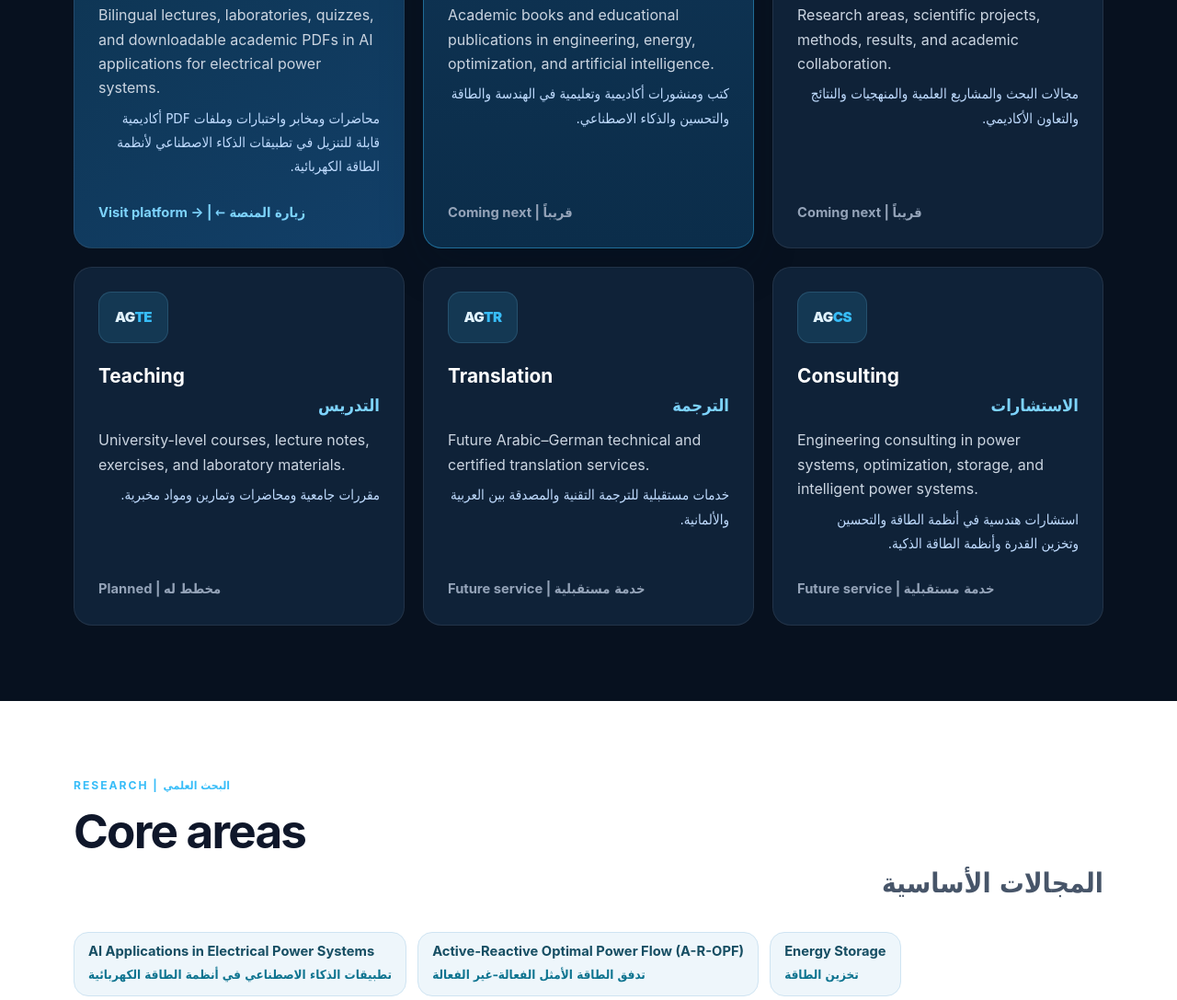
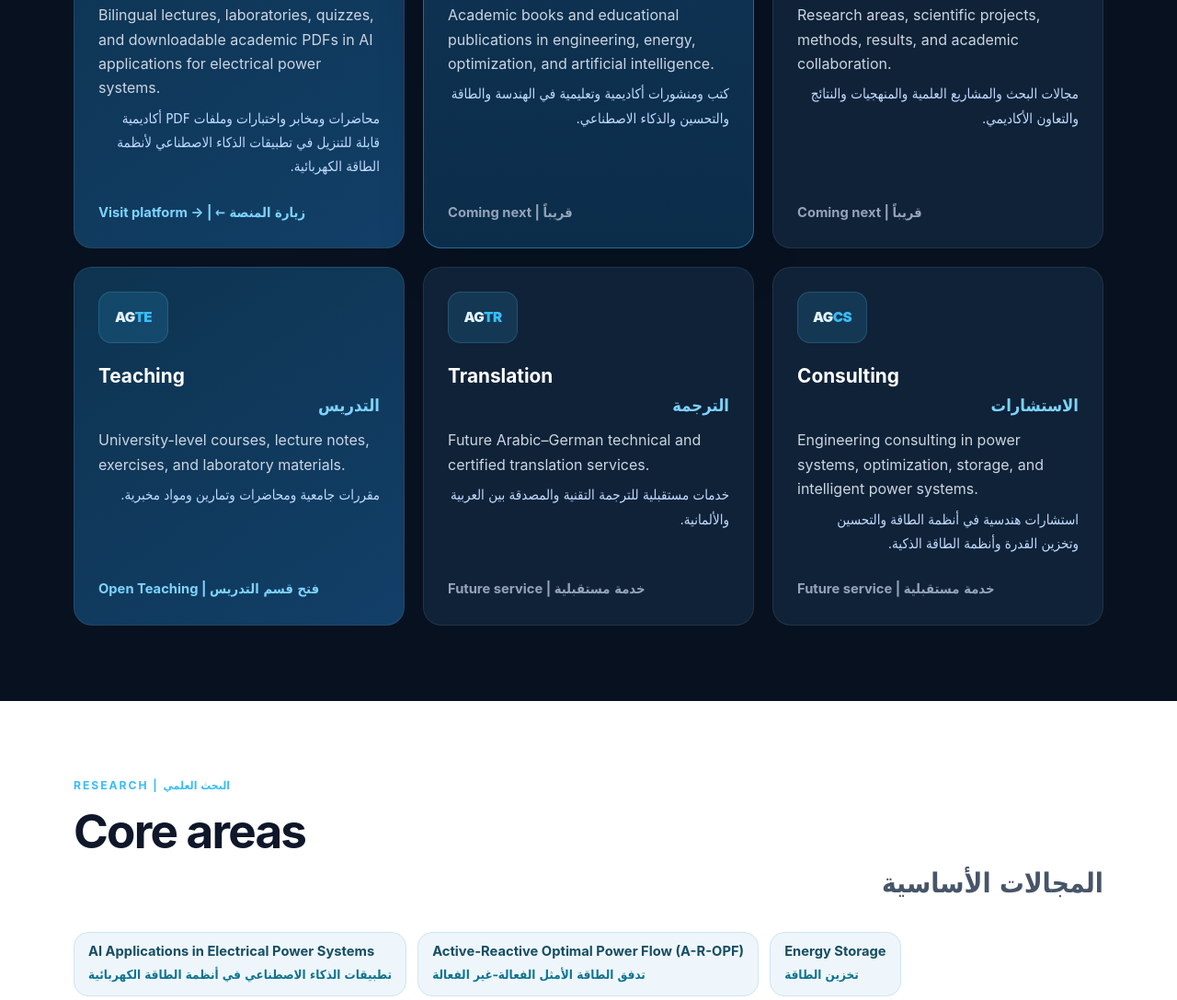
Before and after one commit to aoussgabash/homepage, a plain HTML site: page index.html in a window 1280 px wide. Shown: the part 5944-7031 px from the top of the page at 92% size. Drawn offline with Linux system fonts and the light colour scheme.

Commit message:
Activate Teaching card and link to public lectures section

```diff
--- a/index.html
+++ b/index.html
@@ -508,13 +508,13 @@ bdi{unicode-bidi:isolate;letter-spacing:normal;text-transform:none}
             <span class="status">Coming next | <span lang="ar" dir="rtl">قريباً</span></span>
           </article>
 
-          <article class="project-card">
+          <a class="project-card featured" href="https://teaching.aoussgabash.com/#public-lectures">
             <span class="project-icon"><span class="project-code"><span class="ag">AG</span><span class="suffix">TE</span></span></span>
             <h3>Teaching<span class="card-ar" lang="ar" dir="rtl">التدريس</span></h3>
             <p>University-level courses, lecture notes, exercises, and laboratory materials.</p>
             <p class="ar-copy" lang="ar" dir="rtl">مقررات جامعية ومحاضرات وتمارين ومواد مخبرية.</p>
-            <span class="status">Planned | <span lang="ar" dir="rtl">مخطط له</span></span>
-          </article>
+            <span class="card-link">Open Teaching | <span lang="ar" dir="rtl">فتح قسم التدريس</span></span>
+          </a>
 
           <article class="project-card">
             <span class="project-icon"><span class="project-code"><span class="ag">AG</span><span class="suffix">TR</span></span></span>
```
